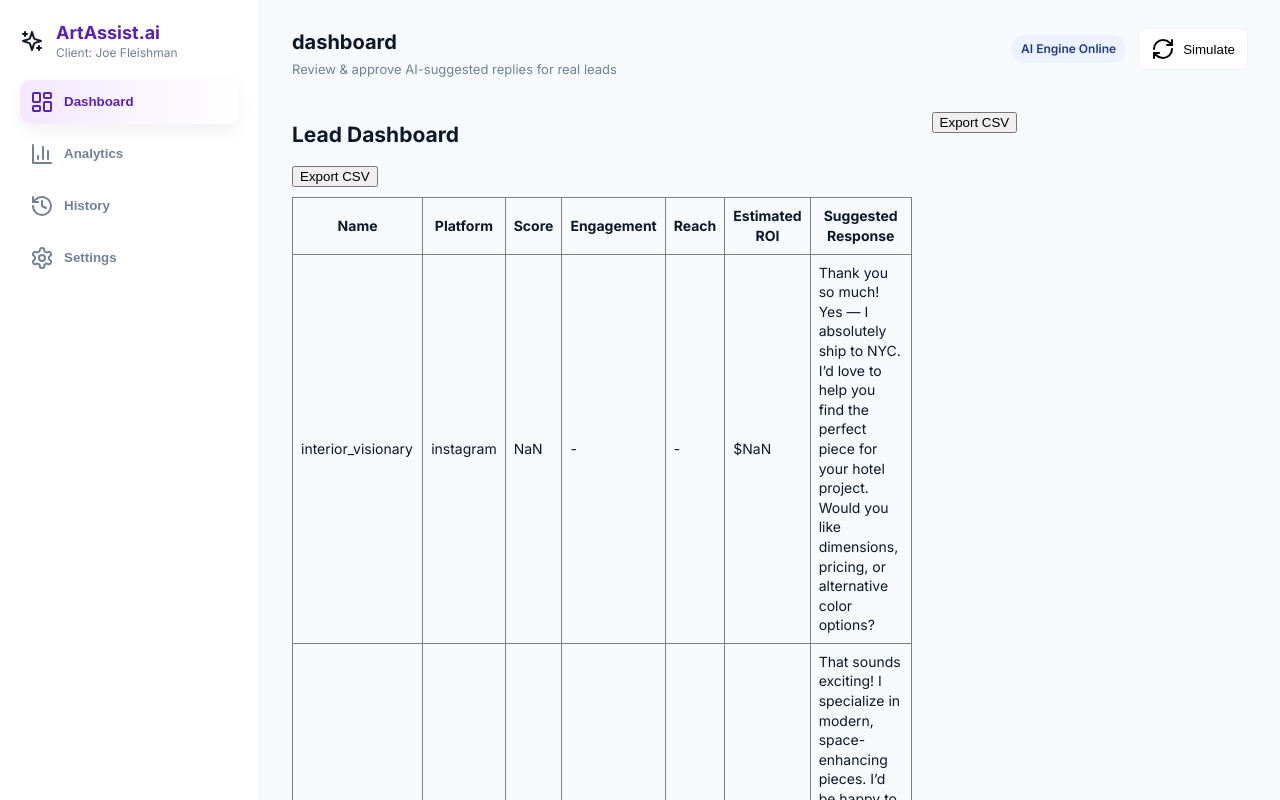
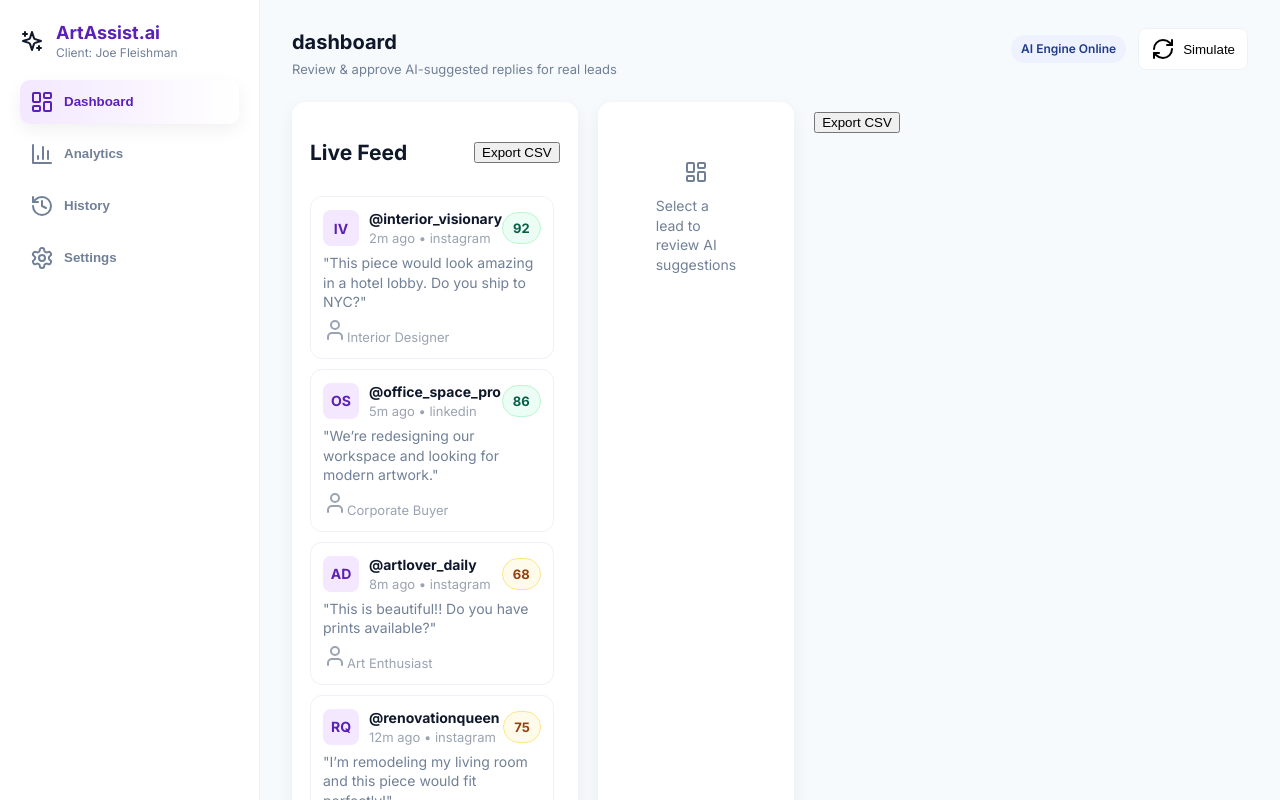
Before and after one commit to Kllle/Final-Project-AI-Powered-Artist-Promotion-Assistant-Implementation-, a React (Vite) app: page / in a window 1280 px wide. Built offline with nearby package versions, Linux system fonts and the light colour scheme.

Commit message:
Update Dashboard.jsx

```diff
--- a/src/components/Dashboard.jsx
+++ b/src/components/Dashboard.jsx
@@ -1,56 +1,139 @@
 // src/components/Dashboard.jsx
-import React from 'react';
-import { calculateScore } from '../utils/score';
-import { estimateROI } from '../utils/roi';
-import ExportCSVButton from './ExportCSVButton.jsx';
+import React, { useState } from "react";
+import { CheckCircle, XCircle, Edit3, LayoutDashboard, User } from "lucide-react";
+import ExportCSVButton from "./ExportCSVButton";
 
-export default function Dashboard({ leads }) {
-  // Calculate scores and ROI for display
-  const processedLeads = leads.map((lead) => ({
-    ...lead,
-    score: lead.score ?? calculateScore(lead),
-    estimatedROI: lead.estimatedROI ?? estimateROI(lead),
-  }));
+export default function Dashboard({ leads, handleApprove, handleDismiss }) {
+  const [selectedLead, setSelectedLead] = useState(null);
+  const [editMode, setEditMode] = useState(false);
+  const [editedResponse, setEditedResponse] = useState("");
+
+  const openLead = (lead) => {
+    setSelectedLead(lead);
+    setEditedResponse(lead.aiDraft);
+    setEditMode(false);
+  };
 
   return (
-    <div className="dashboard">
-      <h2>Lead Dashboard</h2>
+    <div className="dashboard-grid">
+      {/* FEED ----------------------------------------------------- */}
+      <div className="feed">
+        <div className="feed-header">
+          <h2>Live Feed</h2>
+          <ExportCSVButton leads={leads} />
+        </div>
 
-      {/* CSV Export Button */}
-      <div style={{ marginBottom: '10px' }}>
-        <ExportCSVButton leads={processedLeads} />
+        <div className="lead-list">
+          {leads.length === 0 && <div className="empty">No leads yet.</div>}
+
+          {leads.map((lead) => (
+            <article
+              key={lead.id}
+              className={`lead-card ${selectedLead?.id === lead.id ? "selected" : ""}`}
+              onClick={() => openLead(lead)}
+            >
+              <div className="lead-head">
+                <div className="lead-meta">
+                  <div className="avatar">{lead.avatar}</div>
+                  <div>
+                    <div className="lead-user">@{lead.user}</div>
+                    <div className="lead-sub muted-sm">
+                      {lead.timestamp} • {lead.platform}
+                    </div>
+                  </div>
+                </div>
+                <div className={`score-badge ${lead.opportunityScore >= 80 ? "badge-green" : lead.opportunityScore >= 50 ? "badge-yellow" : "badge-gray"}`}>
+                  {lead.opportunityScore}
+                </div>
+              </div>
+
+              <p className="lead-content">"{lead.content}"</p>
+
+              <div className="lead-footer muted-sm">
+                <User className="w-3 h-3 inline-block mr-1" />
+                {lead.persona}
+              </div>
+            </article>
+          ))}
+        </div>
       </div>
 
-      <table
-        border="1"
-        cellPadding="8"
-        style={{ marginTop: '10px', borderCollapse: 'collapse', width: '100%' }}
-      >
-        <thead>
-          <tr>
-            <th>Name</th>
-            <th>Platform</th>
-            <th>Score</th>
-            <th>Engagement</th>
-            <th>Reach</th>
-            <th>Estimated ROI</th>
-            <th>Suggested Response</th>
-          </tr>
-        </thead>
-        <tbody>
-          {processedLeads.map((lead) => (
-            <tr key={lead.id}>
-              <td>{lead.user}</td>
-              <td>{lead.platform}</td>
-              <td>{lead.score}</td>
-              <td>{lead.engagement ?? '-'}</td>
-              <td>{lead.reach ?? '-'}</td>
-              <td>${lead.estimatedROI}</td>
-              <td>{lead.aiDraft}</td>
-            </tr>
-          ))}
-        </tbody>
-      </table>
+      {/* ACTION PANEL -------------------------------------------- */}
+      <div className="action-panel">
+        {!selectedLead ? (
+          <div className="empty-panel">
+            <LayoutDashboard className="w-16 h-16 muted" />
+            <div className="muted">Select a lead to review AI suggestions</div>
+          </div>
+        ) : (
+          <div className="lead-detail">
+            <div className="detail-head">
+              <div className="avatar-lg">{selectedLead.avatar}</div>
+              <div>
+                <div className="lead-user">@{selectedLead.user}</div>
+                <div className="muted-sm">
+                  {selectedLead.platform} • {selectedLead.persona}
+                </div>
+              </div>
+              <div className="score-large">{selectedLead.opportunityScore}%</div>
+            </div>
+
+            <div className="quote">"{selectedLead.content}"</div>
+
+            {/* Suggested Response */}
+            <div className="suggestion">
+              <div className="suggestion-head">
+                <h4>Suggested Response</h4>
+                {!editMode && (
+                  <button className="link" onClick={() => setEditMode(true)}>
+                    <Edit3 className="w-4 h-4" /> Edit
+                  </button>
+                )}
+              </div>
+
+              {editMode ? (
+                <textarea
+                  value={editedResponse}
+                  onChange={(e) => setEditedResponse(e.target.value)}
+                  className="response-editor"
+                />
+              ) : (
+                <div className="response-box">{editedResponse}</div>
+              )}
+            </div>
+
+            <div className="detail-actions">
+              <button
+                className="btn-outline"
+                onClick={() => {
+                  handleDismiss(selectedLead.id);
+                  setSelectedLead(null);
+                }}
+              >
+                <XCircle /> Dismiss
+              </button>
+
+              <div className="actions-right">
+                {editMode && (
+                  <button className="btn" onClick={() => setEditMode(false)}>
+                    Cancel
+                  </button>
+                )}
+
+                <button
+                  className="btn-primary"
+                  onClick={() => {
+                    handleApprove(selectedLead.id);
+                    setSelectedLead(null);
+                  }}
+                >
+                  <CheckCircle /> {editMode ? "Save & Approve" : "Approve & Post"}
+                </button>
+              </div>
+            </div>
+          </div>
+        )}
+      </div>
     </div>
   );
 }
```
